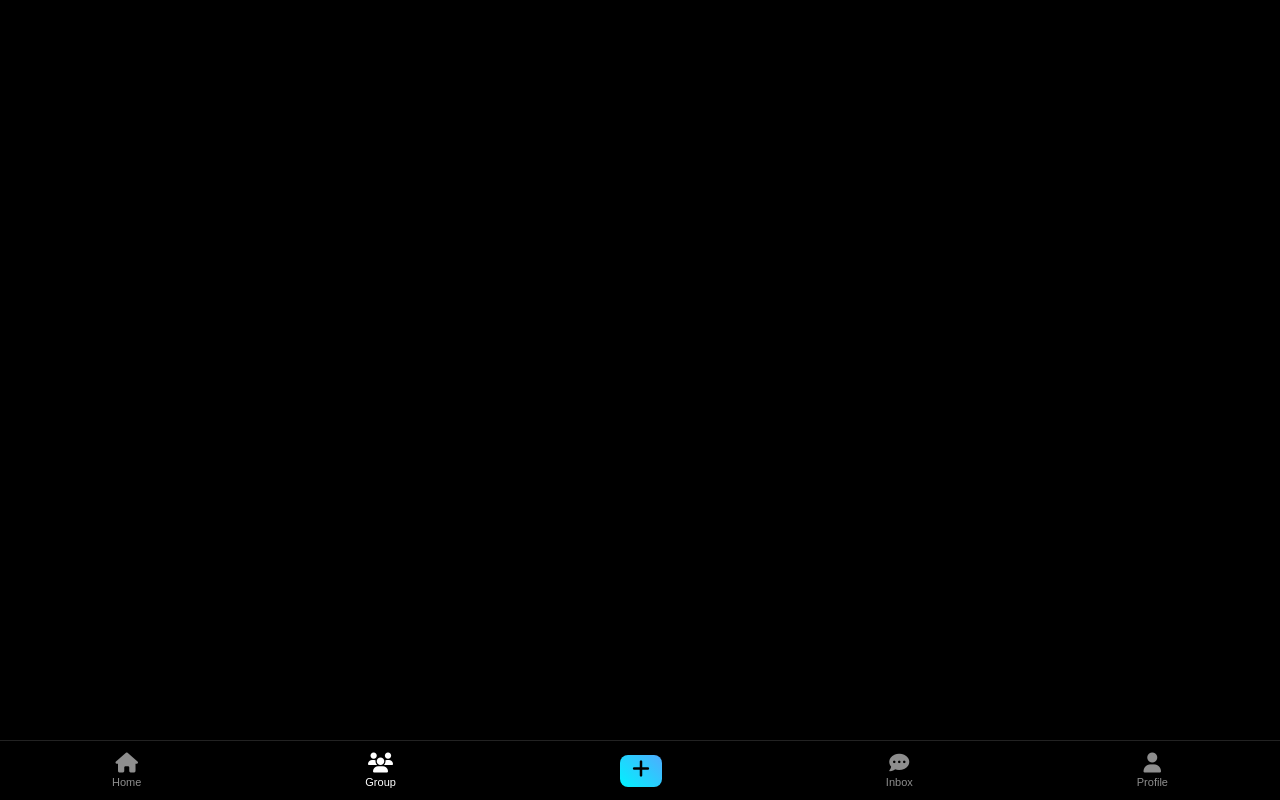
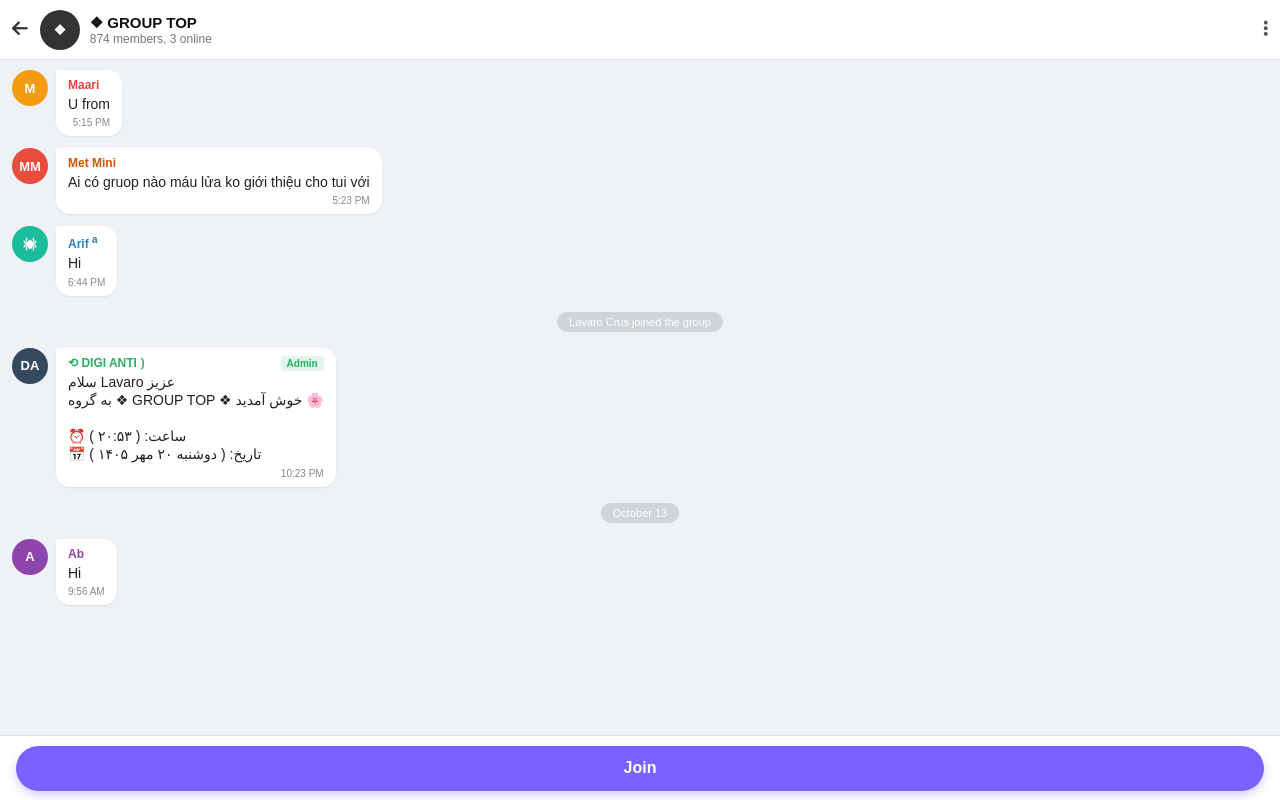
Before and after one commit to irfanali7542543-web/FX.master, a Flask app: page /group in a window 1280 px wide. Run offline with Flask 3, Linux system fonts and the light colour scheme.

Commit message:
Update group.html with telegram chat UI

```diff
--- a/templates/group.html
+++ b/templates/group.html
@@ -3,25 +3,113 @@
 <head>
 <meta charset="UTF-8">
 <meta name="viewport" content="width=device-width, initial-scale=1.0, maximum-scale=1.0, user-scalable=no">
-<title>Home</title>
+<title>Group Chat</title>
 <link rel="stylesheet" href="https://cdnjs.cloudflare.com/ajax/libs/font-awesome/6.4.0/css/all.min.css">
 <style>
 *{margin:0;padding:0;box-sizing:border-box;}
-body, html{background:#000;color:#fff;font-family:Arial,sans-serif;height:100vh;overflow:hidden;}
-.bottom-nav{position:fixed;bottom:0;left:0;width:100%;height:60px;background:#000;border-top:1px solid #222;display:flex;justify-content:space-around;align-items:center;z-index:9999;}
-.nav-item{color:#8e8e8e;text-decoration:none;display:flex;flex-direction:column;align-items:center;font-size:11px;}
-.nav-item i{font-size:20px;margin-bottom:3px;}
-.nav-item.active{color:#fff;}
-.post-btn{background:linear-gradient(45deg,#00f2fe,#4facfe);color:#000;width:42px;height:32px;border-radius:8px;display:flex;align-items:center;justify-content:center;font-size:18px;font-weight:bold;}
+body, html{background:#eef1f5;color:#000;font-family:Arial,sans-serif;height:100vh;display:flex;flex-direction:column;justify-content:space-between;overflow:hidden;}
+
+/* Top Header */
+.chat-header{position:fixed;top:0;left:0;width:100%;height:60px;background:#fff;border-bottom:1px solid #e0e0e0;display:flex;align-items:center;padding:0 12px;z-index:1000;}
+.back-btn{font-size:18px;color:#333;margin-right:12px;text-decoration:none;}
+.group-avatar{width:40px;height:40px;border-radius:50%;background:#333;margin-right:10px;display:flex;align-items:center;justify-content:center;color:#fff;font-weight:bold;font-size:14px;}
+.group-info{flex:1;}
+.group-title{font-size:15px;font-weight:bold;color:#111;display:flex;align-items:center;gap:4px;}
+.group-subtitle{font-size:12px;color:#777;}
+.menu-btn{font-size:18px;color:#555;}
+
+/* Messages Container */
+.chat-body{flex:1;padding:70px 12px 80px 12px;overflow-y:auto;display:flex;flex-direction:column;gap:12px;}
+
+/* Message Row */
+.msg-row{display:flex;align-items:flex-start;gap:8px;}
+.user-avatar{width:36px;height:36px;border-radius:50%;background-color:#4a90e2;color:#fff;display:flex;align-items:center;justify-content:center;font-size:13px;font-weight:bold;flex-shrink:0;}
+.msg-bubble{background:#fff;padding:8px 12px;border-radius:14px;border-top-left-radius:2px;max-width:78%;box-shadow:0 1px 2px rgba(0,0,0,0.08);position:relative;}
+.user-name{font-size:12px;font-weight:bold;color:#e54242;margin-bottom:3px;}
+.msg-text{font-size:14px;color:#222;line-height:1.3;}
+.msg-time{font-size:10px;color:#888;text-align:right;margin-top:4px;}
+
+/* Admin Tag / Highlight */
+.admin-tag{background:#e2f5ea;color:#27ae60;font-size:10px;padding:2px 6px;border-radius:4px;float:right;font-weight:bold;}
+
+/* System Notification Pill */
+.sys-pill{align-self:center;background:rgba(0,0,0,0.12);color:#fff;font-size:11px;padding:4px 12px;border-radius:12px;margin:4px 0;}
+
+/* Bottom Join Bar */
+.bottom-bar{position:fixed;bottom:0;left:0;width:100%;height:65px;background:#fff;border-top:1px solid #e0e0e0;display:flex;align-items:center;justify-content:center;padding:0 16px;z-index:1000;}
+.join-btn{width:100%;height:45px;background:#7b61ff;color:#fff;border:none;border-radius:25px;font-size:16px;font-weight:bold;cursor:pointer;box-shadow:0 4px 10px rgba(123,97,255,0.3);}
 </style>
 </head>
 <body>
-<div class="bottom-nav">
-<a href="/" class="nav-item"><i class="fas fa-home"></i><span>Home</span></a>
-<a href="/group" class="nav-item active"><i class="fas fa-users"></i><span>Group</span></a>
-<a href="/post" class="nav-item post-btn"><i class="fas fa-plus"></i></a>
-<a href="/inbox" class="nav-item"><i class="fas fa-comment-dots"></i><span>Inbox</span></a>
-<a href="/profile" class="nav-item"><i class="fas fa-user"></i><span>Profile</span></a>
+
+<!-- Header -->
+<div class="chat-header">
+  <a href="/" class="back-btn"><i class="fas fa-arrow-left"></i></a>
+  <div class="group-avatar">❖</div>
+  <div class="group-info">
+    <div class="group-title">❖ GROUP TOP</div>
+    <div class="group-subtitle">874 members, 3 online</div>
+  </div>
+  <div class="menu-btn"><i class="fas fa-ellipsis-v"></i></div>
 </div>
+
+<!-- Chat Body -->
+<div class="chat-body">
+  <div class="msg-row">
+    <div class="user-avatar" style="background:#f39c12;">M</div>
+    <div class="msg-bubble">
+      <div class="user-name">Maari</div>
+      <div class="msg-text">U from</div>
+      <div class="msg-time">5:15 PM</div>
+    </div>
+  </div>
+
+  <div class="msg-row">
+    <div class="user-avatar" style="background:#e74c3c;">MM</div>
+    <div class="msg-bubble">
+      <div class="user-name" style="color:#d35400;">Met Mini</div>
+      <div class="msg-text">Ai có gruop nào máu lửa ko giới thiệu cho tui với</div>
+      <div class="msg-time">5:23 PM</div>
+    </div>
+  </div>
+
+  <div class="msg-row">
+    <div class="user-avatar" style="background:#1abc9c;"><i class="fas fa-spider"></i></div>
+    <div class="msg-bubble">
+      <div class="user-name" style="color:#2980b9;">Arif <sup>a</sup></div>
+      <div class="msg-text">Hi</div>
+      <div class="msg-time">6:44 PM</div>
+    </div>
+  </div>
+
+  <div class="sys-pill">Lavaro Crus joined the group</div>
+
+  <div class="msg-row">
+    <div class="user-avatar" style="background:#34495e;">DA</div>
+    <div class="msg-bubble">
+      <span class="admin-tag">Admin</span>
+      <div class="user-name" style="color:#27ae60;">⟲ DIGI ANTI ⟯</div>
+      <div class="msg-text">سلام Lavaro عزیز<br>به گروه ❖ GROUP TOP ❖ خوش آمدید 🌸<br><br>⏰ ساعت: ( ۲۰:۵۳ )<br>📅 تاریخ: ( دوشنبه ۲۰ مهر ۱۴۰۵ )</div>
+      <div class="msg-time">10:23 PM</div>
+    </div>
+  </div>
+
+  <div class="sys-pill">October 13</div>
+
+  <div class="msg-row">
+    <div class="user-avatar" style="background:#8e44ad;">A</div>
+    <div class="msg-bubble">
+      <div class="user-name" style="color:#8e44ad;">Ab</div>
+      <div class="msg-text">Hi</div>
+      <div class="msg-time">9:56 AM</div>
+    </div>
+  </div>
+</div>
+
+<!-- Bottom Join Button Bar -->
+<div class="bottom-bar">
+  <button class="join-btn">Join</button>
+</div>
+
 </body>
 </html>
```
